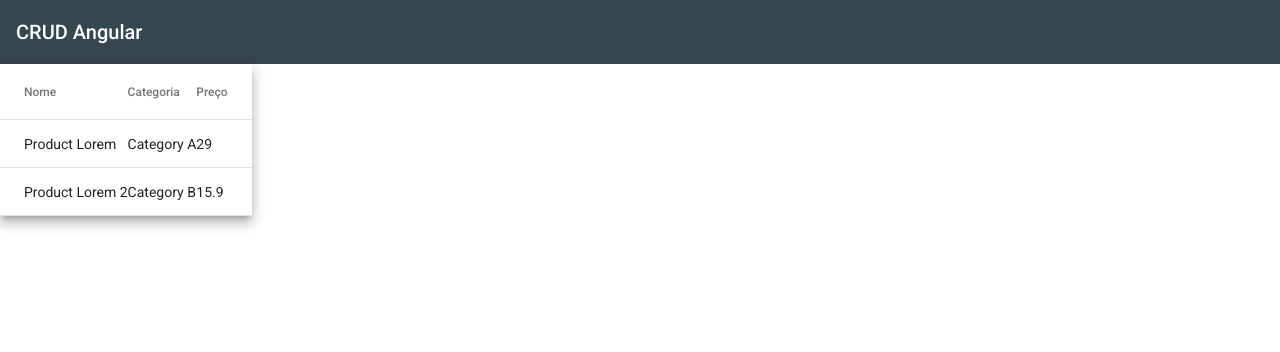
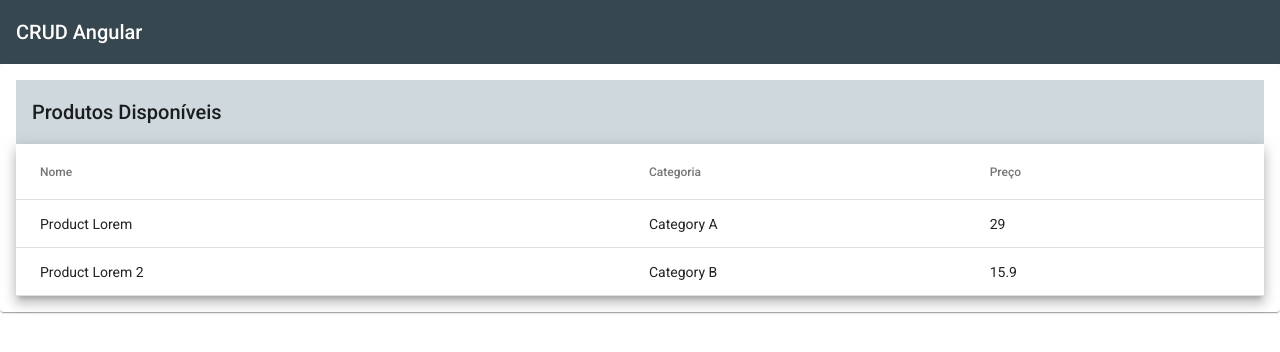
Before and after one commit to andersonmenezesm/crud-frontend-angular, an Angular app: page /products in a window 1280 px wide. Shown: the top 352 px of the page. Built offline with nearby package versions, Linux system fonts and the light colour scheme.

Commit message:
feat: create module app-material - creation module shared for imports components Angular Material

```diff
--- a/src/app/products/products.module.ts
+++ b/src/app/products/products.module.ts
@@ -1,20 +1,20 @@
 import { CommonModule } from '@angular/common';
 import { NgModule } from '@angular/core';
-import { MatTableModule } from '@angular/material/table';
 
 
+import { AppMaterialModule } from '../shared/app-material/app-material.module';
 import { ProductsRoutingModule } from './products-routing.module';
 import { ProductsComponent } from './products/products.component';
 
 
 @NgModule({
   declarations: [
-    ProductsComponent
+    ProductsComponent,
   ],
   imports: [
     CommonModule,
     ProductsRoutingModule,
-    MatTableModule
+    AppMaterialModule
   ]
 })
 export class ProductsModule { }
--- a/src/app/products/products/products.component.html
+++ b/src/app/products/products/products.component.html
@@ -1,3 +1,5 @@
+<mat-card>
+  <mat-toolbar color="accent">Produtos Disponíveis</mat-toolbar>
   <table mat-table [dataSource]="products" class="mat-elevation-z8">
     <!-- Name Column -->
     <ng-container matColumnDef="name">
@@ -21,3 +23,4 @@
     <tr mat-header-row *matHeaderRowDef="displayedColumns"></tr>
     <tr mat-row *matRowDef="let row; columns: displayedColumns;"></tr>
   </table>
+</mat-card>
--- a/src/app/products/products/products.component.scss
+++ b/src/app/products/products/products.component.scss
@@ -0,0 +1,3 @@
+table {
+  width: 100%;
+}
--- a/src/styles.scss
+++ b/src/styles.scss
@@ -3,7 +3,7 @@
 @include mat-core();
 
 $custom-color-primary: mat-palette($mat-blue-gray, 800);
-$custom-color-secondary: mat-palette($mat-indigo, A200, A400, 700);
+$custom-color-secondary: mat-palette($mat-blue-gray, 100);
 $custom-color-warning: mat-palette($mat-red);
 
 $custom-theme: mat-light-theme(
```
Also changed, not shown: src/app/shared/app-material/app-material.module.ts (added, +13 -0 lines). Lines whose indentation alone changed are shown as unchanged.
